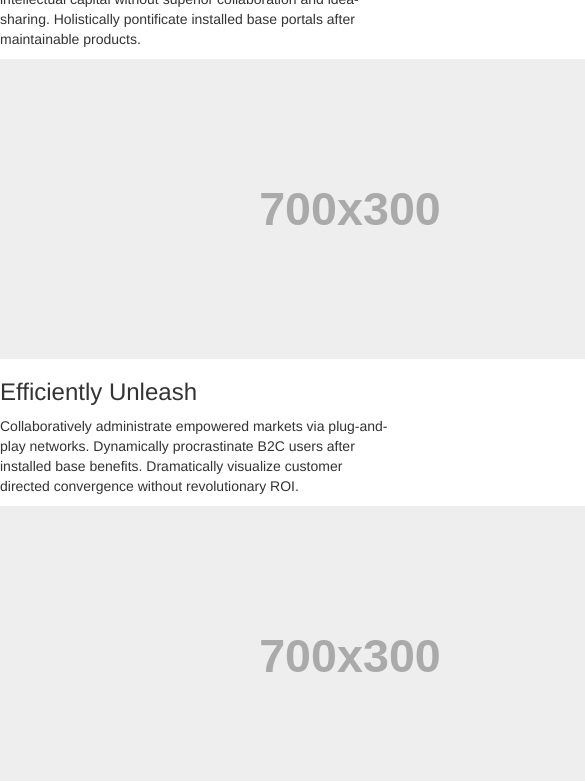
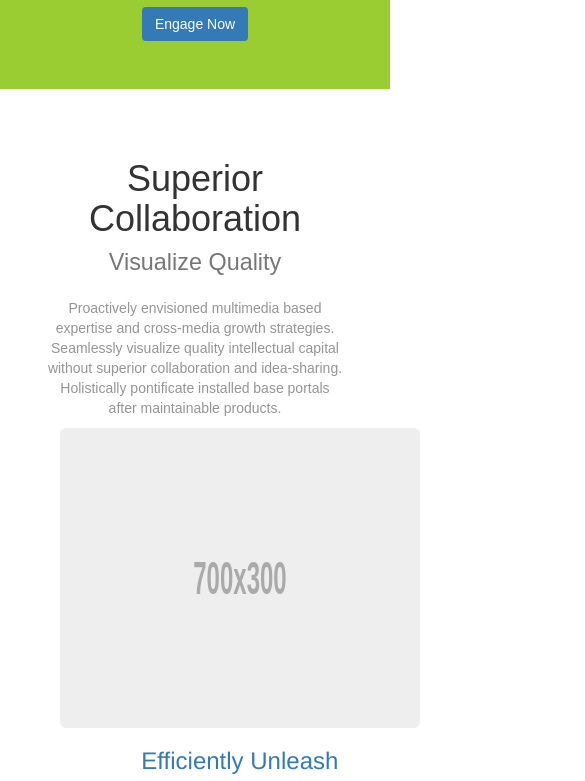
Before and after one commit to Juliangasa/quackit_project, a plain HTML site: page index.html in a window 390 px wide. Shown: the part 567-1348 px from the top of the page, 585 px wide, since content can reach past the window. Drawn offline with nearby package versions, Linux system fonts and the light colour scheme.

Commit message:
site responsive-adapted, styles updated and finally linked

```diff
--- a/index.html
+++ b/index.html
@@ -4,7 +4,7 @@
     <meta charset="UTF-8">
     <meta name="viewport" content="width=device-width, initial-scale=1.0">
     <title>Corporate 1a</title>
-    <link rel="stylesheet" href="prueba.css">
+    <link rel="stylesheet" href="styles.css">
     <link rel="stylesheet" href="https://maxcdn.bootstrapcdn.com/bootstrap/3.4.0/css/bootstrap.min.css">
 </head>
 <body>
```
